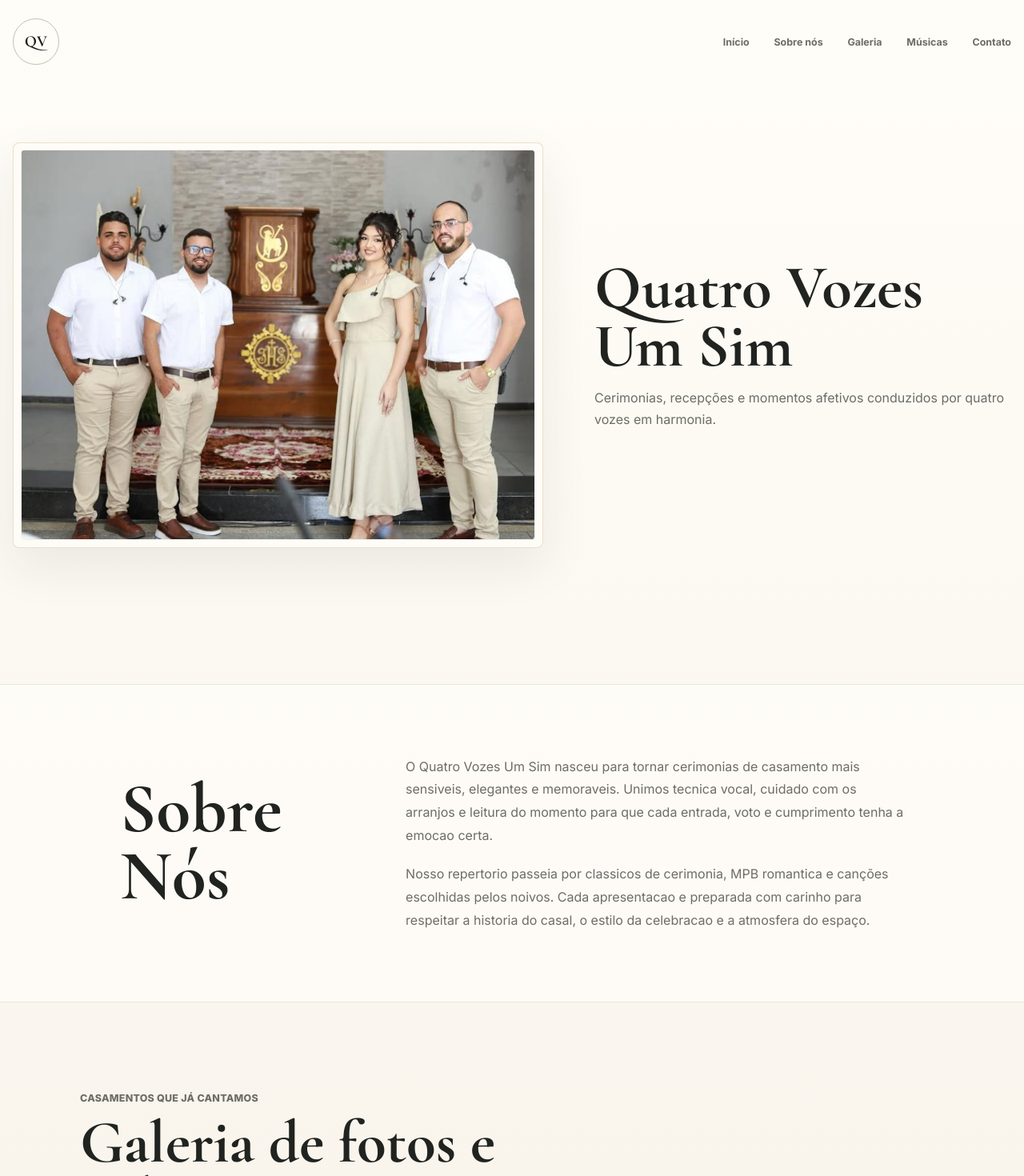
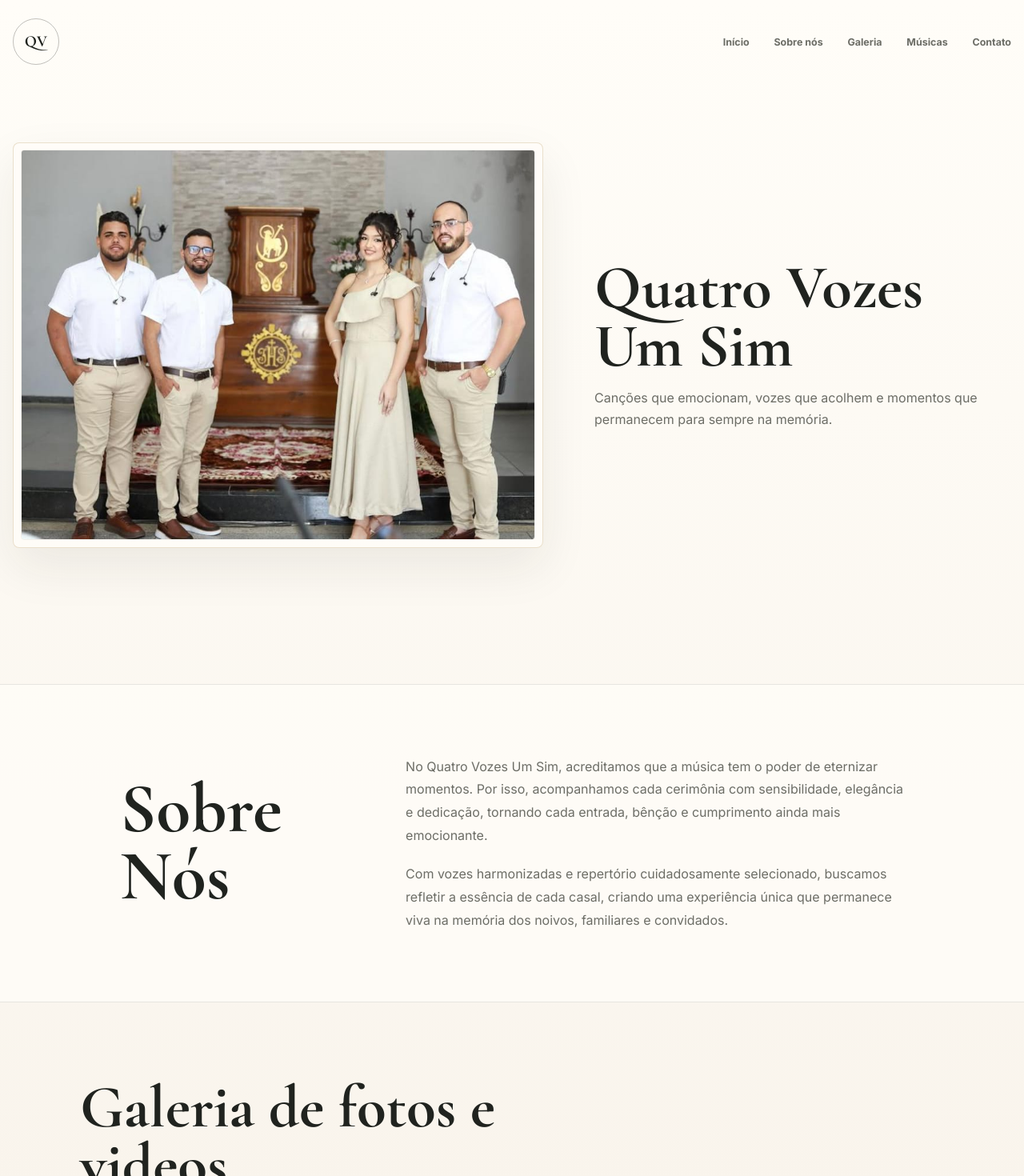
Before and after one commit to tsm77/quatro-vozes-frontend, an Angular app: page / in a window 1280 px wide. Shown: the top 1470 px of the page at 80% size. Built offline with nearby package versions, Linux system fonts and the light colour scheme.

Commit message:
ajustando textos

```diff
--- a/src/app/app.html
+++ b/src/app/app.html
@@ -25,7 +25,9 @@
           <span>Quatro Vozes</span>
           <span>Um Sim</span>
         </h1>
-        <p>Cerimonias, recepções e momentos afetivos conduzidos por quatro vozes em harmonia.</p>
+        <p>
+          Canções que emocionam, vozes que acolhem e momentos que permanecem para sempre na memória.
+        </p>
       </div>
     </div>
   </section>
@@ -37,21 +39,20 @@
 
     <div class="about-copy">
       <p>
-        O Quatro Vozes Um Sim nasceu para tornar cerimonias de casamento mais sensiveis, elegantes e
-        memoraveis. Unimos tecnica vocal, cuidado com os arranjos e leitura do momento para que cada
-        entrada, voto e cumprimento tenha a emocao certa.
+        No Quatro Vozes Um Sim, acreditamos que a música tem o poder de eternizar momentos. Por
+        isso, acompanhamos cada cerimônia com sensibilidade, elegância e dedicação, tornando cada
+        entrada, bênção e cumprimento ainda mais emocionante.
       </p>
       <p>
-        Nosso repertorio passeia por classicos de cerimonia, MPB romantica e canções escolhidas
-        pelos noivos. Cada apresentacao e preparada com carinho para respeitar a historia do casal,
-        o estilo da celebracao e a atmosfera do espaço.
+        Com vozes harmonizadas e repertório cuidadosamente selecionado, buscamos refletir a essência
+        de cada casal, criando uma experiência única que permanece viva na memória dos noivos,
+        familiares e convidados.
       </p>
     </div>
   </section>
 
   <section class="gallery-section" id="galeria" aria-labelledby="gallery-title">
     <div class="section-heading">
-      <p class="eyebrow">casamentos que já cantamos</p>
       <h2 id="gallery-title">Galeria de fotos e videos</h2>
       <p>
         Alguns registros especiais das cerimonias onde nossa música acompanhou entradas, alianças,
@@ -124,7 +125,7 @@
   <section class="repertoire" id="repertorio" aria-labelledby="repertoire-title">
     <div>
       <p class="eyebrow">sugestões de músicas</p>
-      <h2 id="repertoire-title">Opções de músicas para cada momento do casamento.</h2>
+      <h2 id="repertoire-title">Opções de músicas para cada momento do casamento</h2>
     </div>
 
     <div class="song-list">
@@ -144,8 +145,11 @@
   <section class="contact-band" id="contato" aria-labelledby="contact-title">
     <div class="contact-copy">
       <p class="eyebrow">contato</p>
-      <h2 id="contact-title">Que a música acompanhe o seu sim com delicadeza.</h2>
-      <p>Conte a data, o local e as músicas que fazem parte da história de vocês.</p>
+      <h2 id="contact-title">Que a música acompanhe o seu sim com delicadeza</h2>
+      <p>
+        Cada história de amor merece uma trilha sonora especial. Entre em contato e conte-nos sobre
+        o seu grande dia. Será um privilégio transformar momentos em memórias através da música.
+      </p>
     </div>
 
     <div class="contact-links" aria-label="Canais de contato">
--- a/src/app/app.ts
+++ b/src/app/app.ts
@@ -39,7 +39,7 @@ export class App {
       label: 'Comunhão',
       title: 'Mistica sublime',
       description:
-        'Registro em video para ouvir a textura vocal do grupo e sentir como a musica preenche a celebracao com leveza e reverencia.',
+        'Ao som de Mística Sublime, a Comunhão ganha ainda mais profundidade e beleza. Este registro permite sentir a suavidade das vozes e a atmosfera de oração que a música proporciona, preenchendo a celebração com fé, emoção e serenidade.',
     },
     {
       type: 'video',
@@ -49,7 +49,7 @@ export class App {
       label: 'Assinatura dos padrinhos e fotos',
       title: 'Primeiro Olhar',
       description:
-        'Registro em video para ouvir a textura vocal do grupo e sentir como a musica preenche a celebracao com leveza e reverencia.',
+        'Registro em vídeo ao som de Primeiro Olhar, capturando a emoção, a expectativa e a beleza de um instante único, onde os olhares expressam sentimentos que as palavras não conseguem descrever.',
     },
   ];
 
```
